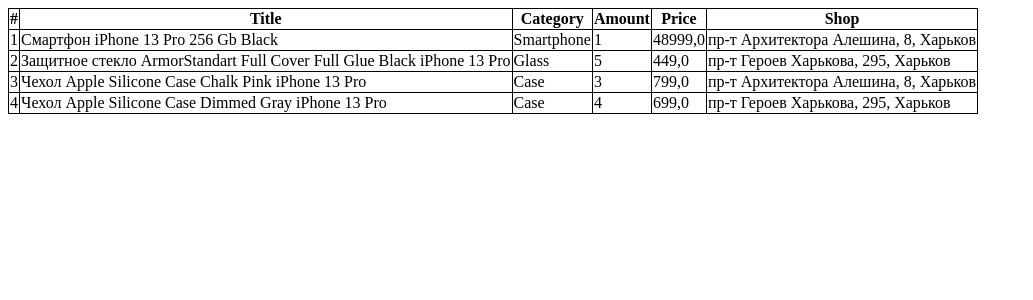
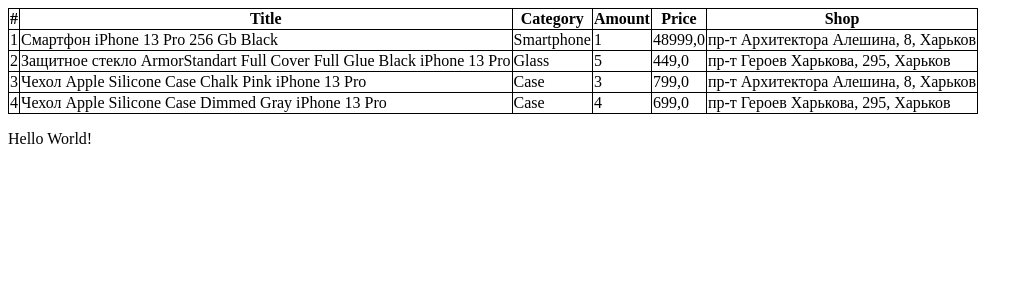
Before and after one commit to dolyadima/acs_store, a Django app: page / in a window 1280 px wide. Shown: the top 300 px of the page, without its empty margins (0-1033 px from the left). Run offline with Django 4.2, Linux system fonts and the light colour scheme; data comes from the database, SQL or seed files in the repository.

Commit message:
add p hello world

```diff
--- a/products/templates/base.html
+++ b/products/templates/base.html
@@ -9,5 +9,7 @@
 {% block content %}
 {% endblock %}
 
+<p> Hello World! </p>
+
 </body>
 </html>
```
